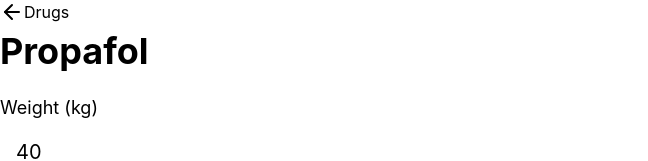
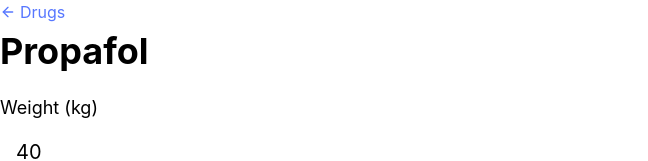
Before and after one commit to ByronGuina/drugly, a Next.js app: page /drugs/propafol in a window 1280 px wide. Shown: the top 161 px of the page, without its empty margins (0-648 px from the left). Built offline with nearby package versions, Linux system fonts and the light colour scheme.

Commit message:
Update arrow size

```diff
--- a/pages/drugs/[drug].tsx
+++ b/pages/drugs/[drug].tsx
@@ -53,14 +53,14 @@ export default function RangeDrugTemplate({ drug }: Props) {
 export const Back = () => {
     return (
         <Link href="/">
-            <a className="back flex">
+            <a className="back flex items-center text-byron-indigo">
                 <motion.div
                     initial={{ opacity: 0 }}
                     animate={{ opacity: 1 }}
                     transition={{ delay: 0.15 }}
-                    className="fill-current"
+                    className="mr-1"
                 >
-                    <ArrowLeft />
+                    <ArrowLeft size="1rem" />
                 </motion.div>
                 <motion.p layoutId="drugs" className="inline-block pr-3">
                     Drugs
--- a/styles/base.css
+++ b/styles/base.css
@@ -21,7 +21,7 @@ html {
 
 .back {
     position: absolute;
-    top: -3ch;
+    top: -4ch;
 }
 
 .tabular {
```
